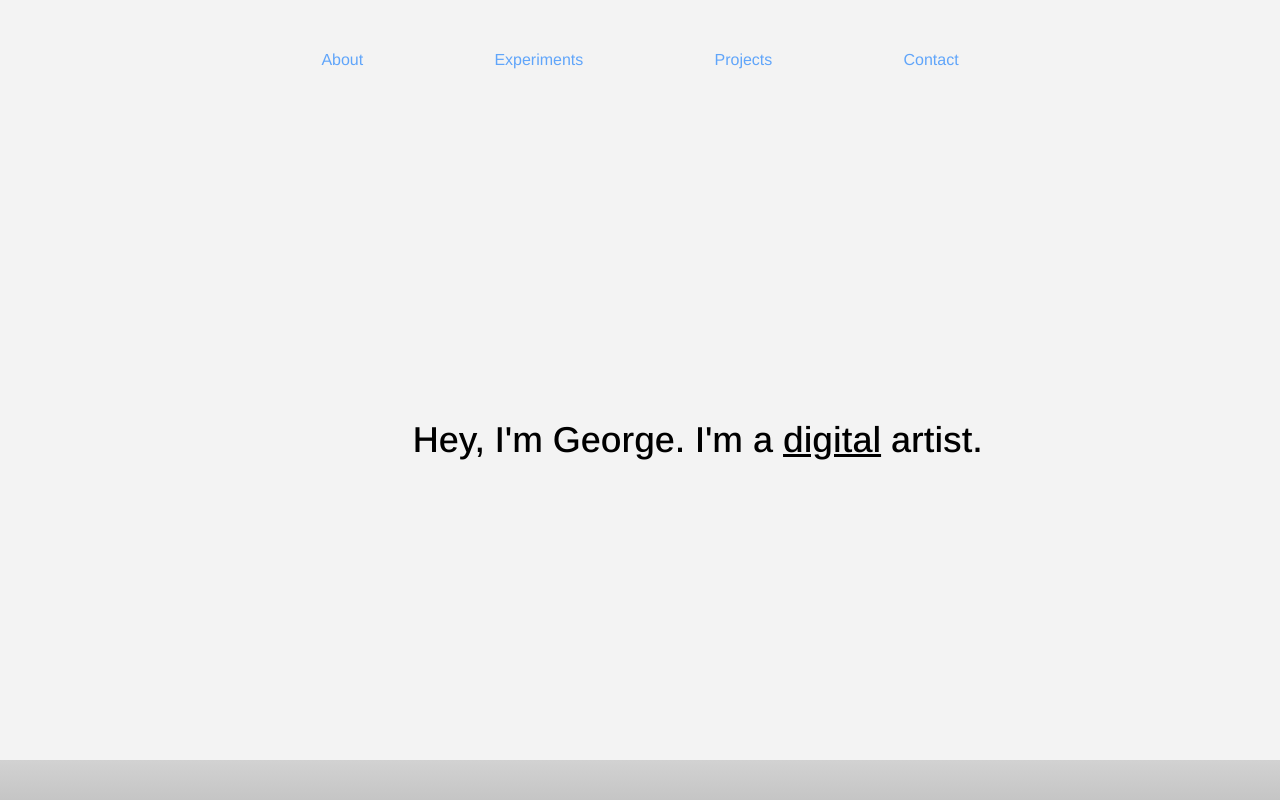
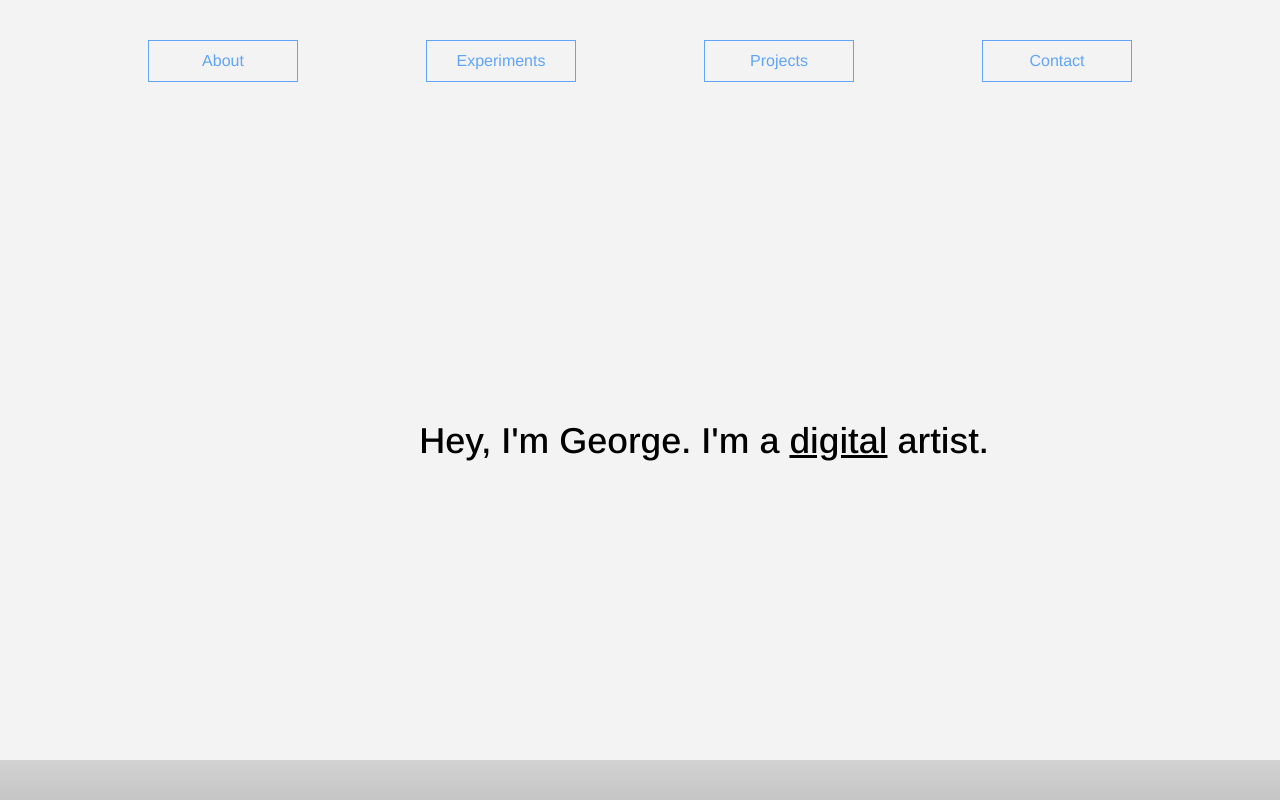
Before and after one commit to georgegausden/portfolio, a Next.js app: page /test2 in a window 1280 px wide. Built offline with nearby package versions, Linux system fonts and the light colour scheme.

Commit message:
Refactor ProjectCard layout and update image dimensions

```diff
--- a/app/data/projects.json
+++ b/app/data/projects.json
@@ -61,7 +61,7 @@
                 "title": "NewKid",
                 "description": "This is the description for Project 4.",
                 "tags":[],
-                "links": [["/newkid1.webp","NewKid,2024"],["/newkid2.webp","NewKid,2024"],["/newkid3.webp","NewKid,2024"]],
+                "links": [["/newkid1.webp","NewKid, 2024"],["/newkid2.webp","NewKid, 2024"],["/newkid3.webp","NewKid, 2024"]],
                 "abstract":"",
                 "process":"",
                 "mapping":""
--- a/app/globals.css
+++ b/app/globals.css
@@ -5,11 +5,11 @@
 @layer components{
 
   h1{
-    @apply text-6xl lg:text-8xl lg:mb-20 my-10;
+    @apply text-6xl lg:text-8xl lg:mb-20 my-10 text-center;
   }
 
   button{
-    @apply lg:text-blue-400  hover:text-blue-700 transition-colors duration-500 ease-in-out border lg:border-none p-2 bg-gray-200 rounded-md text-black lg:bg-transparent;
+    @apply lg:text-blue-400   transition-colors duration-500 ease-in-out border border-blue-400 hover:border-blue-800 hover:bg-blue-800 hover:text-white p-2 bg-gray-200 w-[150px] text-black lg:bg-transparent;
   }
 
   #videoPlayerButton{
--- a/app/layout.tsx
+++ b/app/layout.tsx
@@ -40,7 +40,7 @@ export default function RootLayout({
   return (
     <html lang="en" className={inter.className}>
 
-      <body className="px-[5%]">
+      <body>
 
 
 
--- a/app/test2/page.tsx
+++ b/app/test2/page.tsx
@@ -152,8 +152,8 @@ export default function HomePage() {
           <p className="lg:px-[20%]">{biography?.projects[1].description}</p>
         )}
        {activeSection === activeExperiment?.title && (
-    <div className="flex flex-col  gap-20 lg:pr-10">
-      <div className="min-w-[600[x]">
+    <div className="flex flex-col  gap-20">
+      <div >
         <h1>{activeExperiment.title}</h1>
         <p>{activeExperiment.description}</p>
         <div className="flex flex-wrap">
@@ -167,9 +167,10 @@ export default function HomePage() {
           ))}
           </div>
       </div>
+      <div className="md:grid md:grid-cols-2 gap-10">
+      {activeExperiment?.links.map((link, index) => (
 
-      {activeExperiment?.links.map((link, index) => (
-        <div key={index} className="relative flex-shrink-0 group flex flex-col items-center justify-center lg:pr-10">
+        <div key={index} className="relative flex-shrink-0 group flex flex-col ">
   <Image
     key={index}
     src={link[0]}
@@ -179,7 +180,9 @@ export default function HomePage() {
   />
   <div id="imageCaption">{link[1]}</div>
 </div>
+
       ))}
+      </div>
     </div>
   )}
         {activeSection === activeProject?.title && (
```
